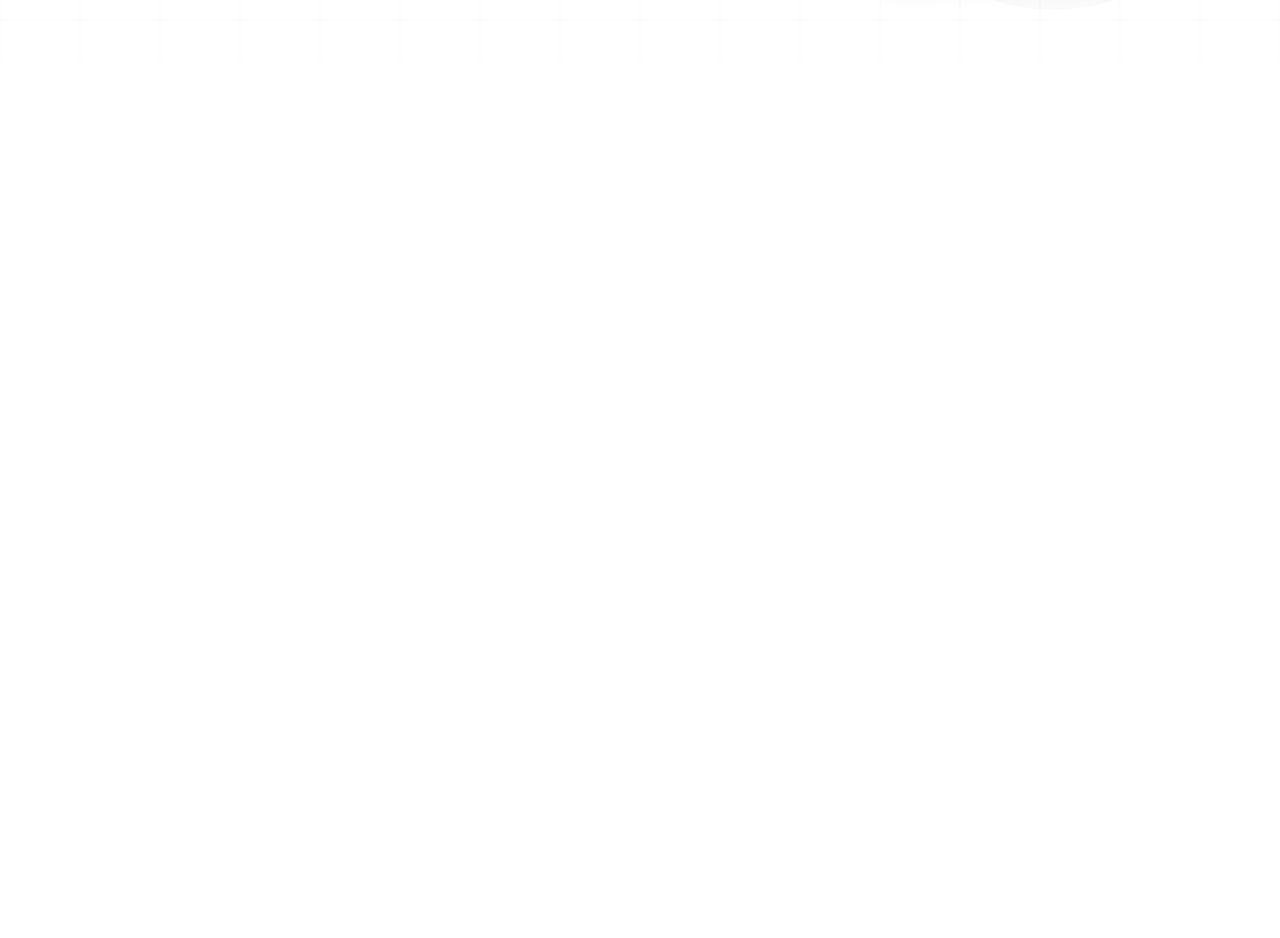
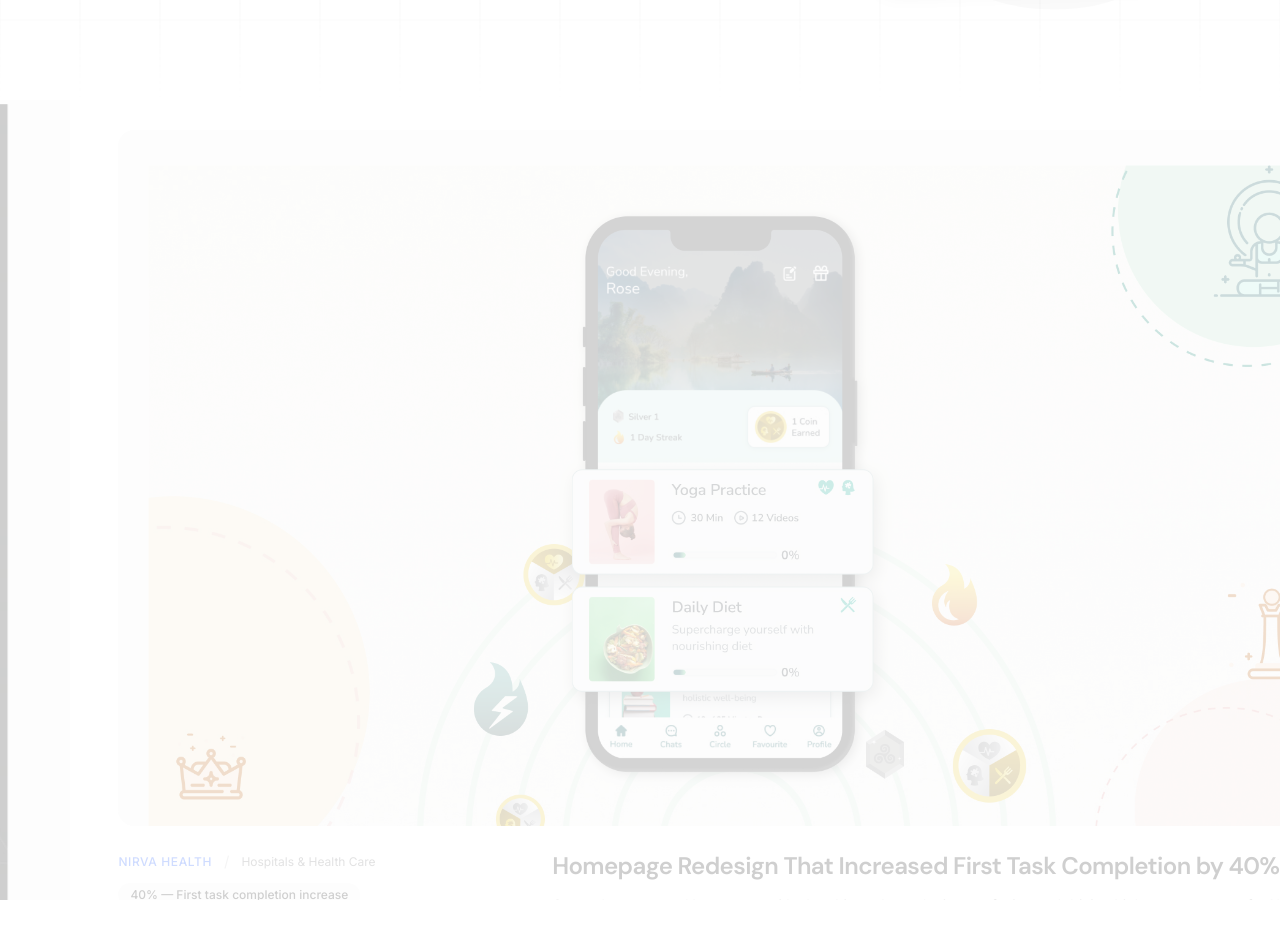
Before and after one commit to Jai-Sankhla/portfolio-website, a Next.js app: page / in a window 1280 px wide. Shown: the part 700-1638 px from the top of the page. Built offline with nearby package versions, Linux system fonts and the light colour scheme.

Commit message:
horizontal sticky scroll + per-card parallax: cards slide horizontally with image zoom and content reveal

```diff
--- a/src/components/ProjectStack.tsx
+++ b/src/components/ProjectStack.tsx
@@ -1,69 +1,70 @@
 "use client";
 
 import { useRef } from "react";
-import { motion, useScroll, useTransform } from "framer-motion";
+import {
+  motion,
+  useScroll,
+  useTransform,
+} from "framer-motion";
 import Image from "next/image";
 import Link from "next/link";
 import { caseStudies } from "@/data/case-studies";
+import type { CaseStudy } from "@/data/case-studies";
 
-export default function ProjectStack() {
-  const sectionRef = useRef<HTMLDivElement>(null);
-  const { scrollYProgress } = useScroll({
-    target: sectionRef,
-    offset: ["start start", "end end"],
-  });
+function ProjectCard({
+  project,
+  index,
+  total,
+  scrollYProgress,
+}: {
+  project: CaseStudy;
+  index: number;
+  total: number;
+  scrollYProgress: ReturnType<typeof useScroll>["scrollYProgress"];
+}) {
+  const start = index / total;
+  const center = (index + 0.5) / total;
+  const end = (index + 1) / total;
 
-  const n = caseStudies.length;
-
-  return (
-    <section ref={sectionRef} className="relative" style={{ height: `${n * 100}vh` }}>
-      <div className="sticky top-0 h-screen flex items-center overflow-hidden">
-        <div className="w-full max-w-6xl mx-auto px-6">
-          {caseStudies.map((project, i) => {
-            const start = i / n;
-            const end = (i + 1) / n;
-
-            const opacity = useTransform(
+  const imageScale = useTransform(
     scrollYProgress,
-              [start, start + 0.05, end - 0.05, end],
-              [0, 1, 1, 0],
+    [start, center, end],
+    [0.92, 1.05, 0.92],
   );
-            const scale = useTransform(
+  const imageY = useTransform(
     scrollYProgress,
-              [start, start + 0.08, end - 0.08, end],
-              [0.88, 1, 1, 0.82],
+    [start, center, end],
+    [24, 0, 24],
   );
-            const y = useTransform(
+  const contentOpacity = useTransform(
     scrollYProgress,
-              [start, start + 0.08, end - 0.08, end],
-              [60, 0, 0, -80],
+    [start, center, end],
+    [0.2, 1, 0.2],
+  );
+  const contentY = useTransform(
+    scrollYProgress,
+    [start, center, end],
+    [30, 0, 30],
   );
 
   return (
+    <div className="min-w-[85vw] md:min-w-[75vw] flex-shrink-0 px-4 md:px-6">
       <motion.div
-                key={project.slug}
-                style={{
-                  opacity,
-                  scale,
-                  y,
-                  zIndex: n - i,
-                  position: "absolute",
-                  inset: 0,
-                }}
+        style={{ opacity: contentOpacity, y: contentY }}
+        className="h-full"
       >
-                <Link href={`/work/${project.slug}`} className="group block">
+        <Link href={`/work/${project.slug}`} className="group block h-full">
           <div className="relative aspect-video w-full overflow-hidden rounded-2xl bg-[#f5f5f5] dark:bg-[#151515] mb-6">
             <motion.div
-                      whileHover={{ scale: 1.03 }}
-                      transition={{ duration: 0.7, ease: [0.16, 1, 0.3, 1] }}
-                      className="w-full h-full"
+              style={{ scale: imageScale, y: imageY }}
+              className="w-full h-full origin-center"
             >
               <Image
                 src={project.coverImage}
                 alt={project.title}
                 fill
                 className="object-cover brightness-[0.95] group-hover:brightness-100 transition-all duration-700"
-                        sizes="(max-width: 768px) 100vw, 90vw"
+                sizes="75vw"
               />
             </motion.div>
             <div className="absolute inset-0 bg-gradient-to-t from-[#111111]/40 to-transparent opacity-0 group-hover:opacity-100 transition-opacity duration-700 pointer-events-none" />
@@ -93,7 +94,7 @@ export default function ProjectStack() {
                 <span className="text-xs text-[#707072]">{project.industry}</span>
               </div>
               {project.metric && (
-                        <div className="mt-2 inline-block text-xs font-medium text-[#111111] dark:text-[#f5f5f5] bg-[#f5f5f5] dark:bg-[#151515] px-3 py-1 rounded-full">
+                <div className="inline-block text-xs font-medium text-[#111111] dark:text-[#f5f5f5] bg-[#f5f5f5] dark:bg-[#151515] px-3 py-1 rounded-full">
                   {project.metric.value} &mdash; {project.metric.label}
                 </div>
               )}
@@ -109,9 +110,49 @@ export default function ProjectStack() {
           </div>
         </Link>
       </motion.div>
+    </div>
   );
-          })}
-        </div>
+}
+
+export default function ProjectStack() {
+  const sectionRef = useRef<HTMLDivElement>(null);
+  const { scrollYProgress } = useScroll({
+    target: sectionRef,
+    offset: ["start start", "end end"],
+  });
+
+  const n = caseStudies.length;
+
+  const trackX = useTransform(() => {
+    if (typeof window === "undefined") return 0;
+    const vw = window.innerWidth;
+    const cardWidth = vw * 0.75;
+    const gap = 48;
+    const totalScroll = (n - 1) * (cardWidth + gap);
+    return -scrollYProgress.get() * totalScroll;
+  });
+
+  return (
+    <section
+      ref={sectionRef}
+      className="relative"
+      style={{ height: `${n * 100}vh` }}
+    >
+      <div className="sticky top-0 h-screen flex items-center overflow-hidden">
+        <motion.div
+          style={{ x: trackX }}
+          className="flex items-center h-[80vh]"
+        >
+          {caseStudies.map((project, i) => (
+            <ProjectCard
+              key={project.slug}
+              project={project}
+              index={i}
+              total={n}
+              scrollYProgress={scrollYProgress}
+            />
+          ))}
+        </motion.div>
       </div>
     </section>
   );
```
Lines whose indentation alone changed are shown as unchanged.
